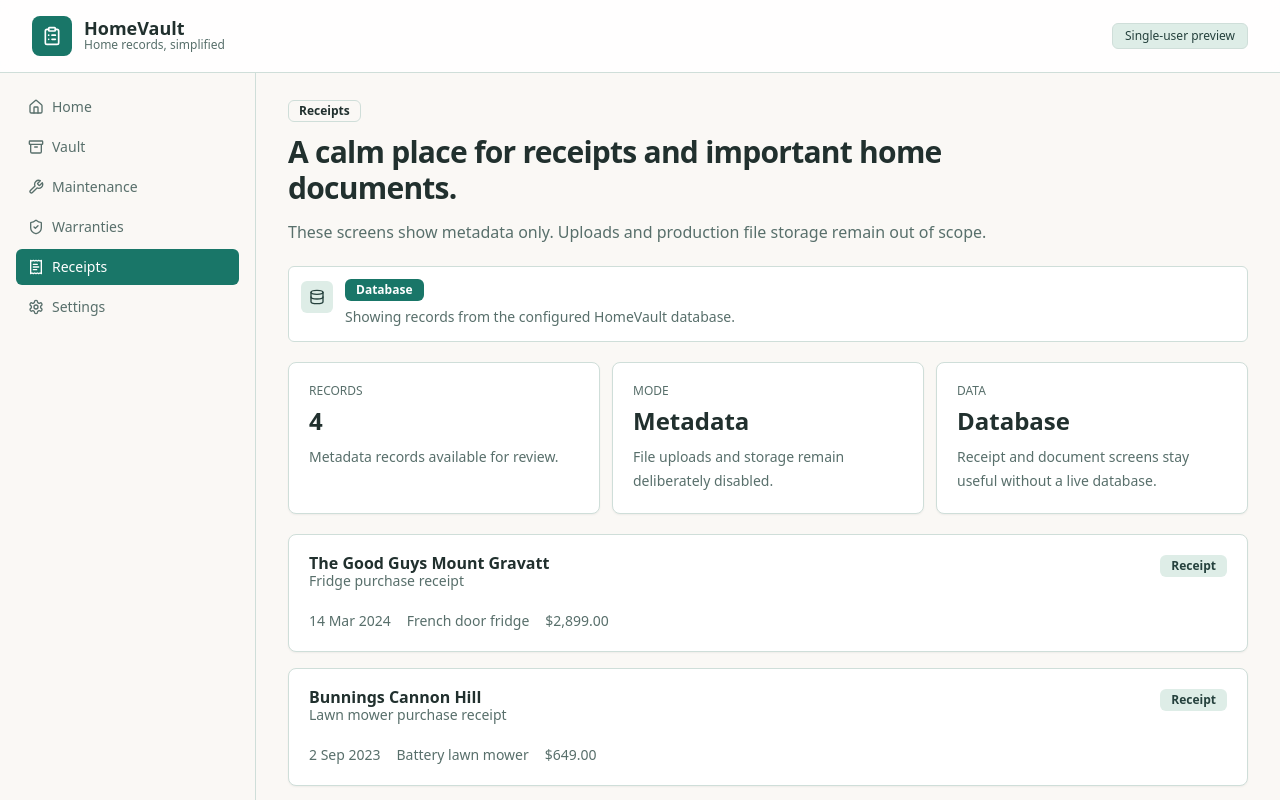
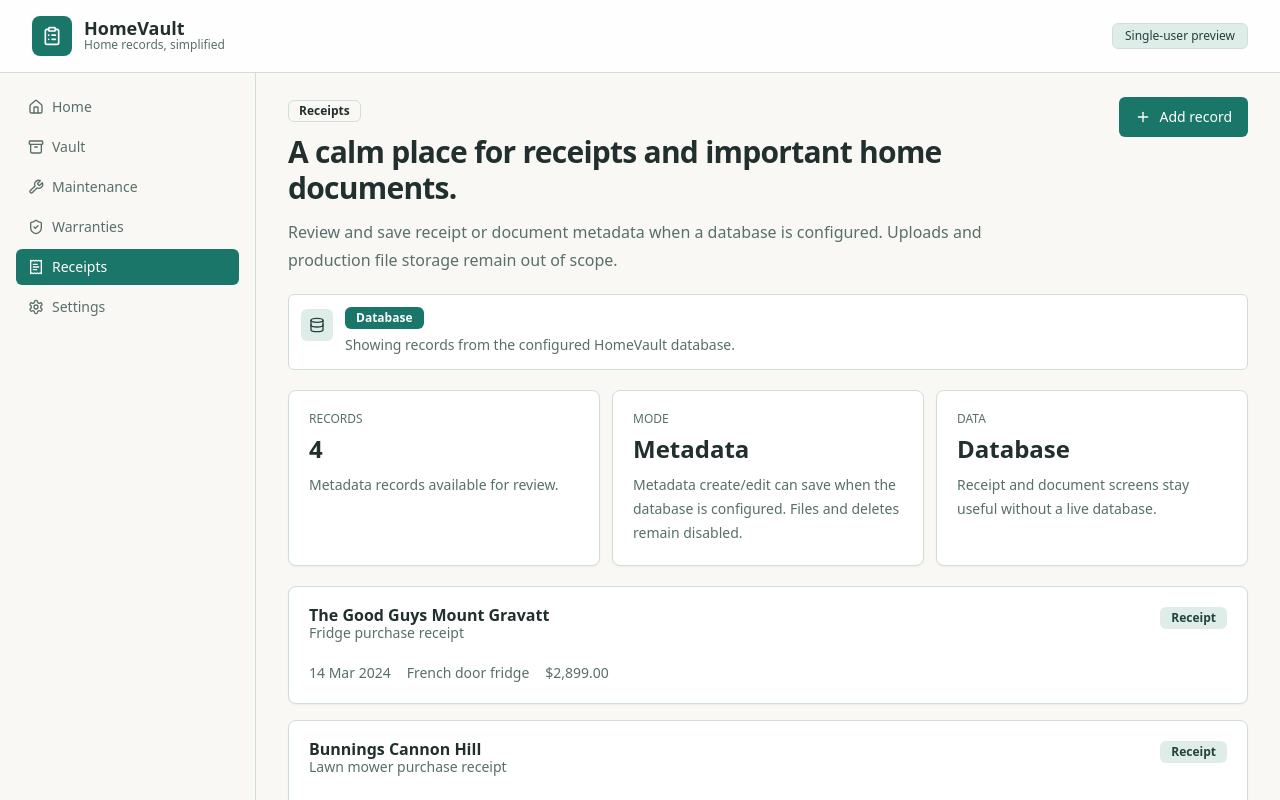
Before and after one commit to LatinMaestro/HomeVault, a Next.js app: page /receipts in a window 1280 px wide. Shown: the top 800 px of the page. Built offline with nearby package versions, Linux system fonts and the light colour scheme; no server answers; the database is empty.

Commit message:
Enable record metadata creation entry

```diff
--- a/src/app/receipts/page.tsx
+++ b/src/app/receipts/page.tsx
@@ -1,5 +1,6 @@
 import type { Metadata } from "next";
 import Link from "next/link";
+import { Plus } from "lucide-react";
 
 import { AppShell } from "@/components/app-shell";
 import { DataSourceNote } from "@/components/data-source-note";
@@ -7,6 +8,7 @@ import { EmptyState } from "@/components/empty-state";
 import { PageHeader } from "@/components/page-header";
 import { ReviewSummary } from "@/components/review-summary";
 import { Badge } from "@/components/ui/badge";
+import { Button } from "@/components/ui/button";
 import { Card, CardContent, CardDescription, CardHeader, CardTitle } from "@/components/ui/card";
 import { getRecords } from "@/lib/home-data";
 
@@ -26,7 +28,15 @@ export default async function ReceiptsPage() {
         <PageHeader
           eyebrow="Receipts"
           title="A calm place for receipts and important home documents."
-          description="These screens show metadata only. Uploads and production file storage remain out of scope."
+          description="Review and save receipt or document metadata when a database is configured. Uploads and production file storage remain out of scope."
+          action={
+            <Button asChild>
+              <Link href="/receipts/new">
+                <Plus className="h-4 w-4" aria-hidden="true" />
+                Add record
+              </Link>
+            </Button>
+          }
         />
         <DataSourceNote source={records.source} />
         <ReviewSummary
@@ -39,7 +49,7 @@ export default async function ReceiptsPage() {
             {
               label: "Mode",
               value: "Metadata",
-              detail: "File uploads and storage remain deliberately disabled.",
+              detail: "Metadata create/edit can save when the database is configured. Files and deletes remain disabled.",
             },
             {
               label: "Data",
@@ -75,7 +85,12 @@ export default async function ReceiptsPage() {
         ) : (
           <EmptyState
             title="No receipt or document records yet"
-            description="Metadata-only records will appear here once saving is approved. File uploads and storage remain out of scope."
+            description="Add receipt or document metadata when database saving is configured. File uploads and storage remain out of scope."
+            action={
+              <Button asChild>
+                <Link href="/receipts/new">Add first record</Link>
+              </Button>
+            }
           />
         )}
       </section>
```
